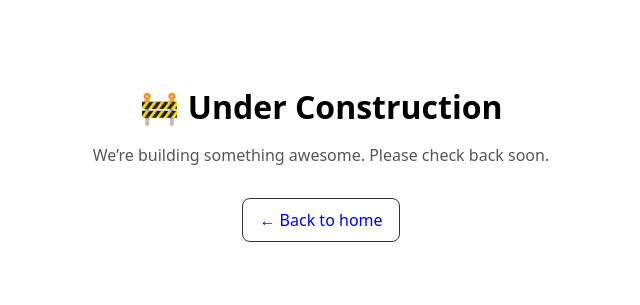
After one commit to leiyese/agile-methods-rainbow6, a Flask app: page /under-construction in a window 1280 px wide. The commit adds this page. Shown: the top 305 px of the page, without its empty margins (319-959 px from the left). Run offline with Flask 3, Linux system fonts and the light colour scheme.

Commit message:
feat: add under-construction page and button link

```diff
--- a/app.py
+++ b/app.py
@@ -11,6 +11,10 @@ with open("copy.json") as f:
 def index():
     return render_template("index.html", copy=copy)
 
+@app.route("/under-construction")
+def under_construction():
+    return render_template("under_construction.html")
+
 if __name__ == "__main__":
     port = int(os.environ.get("PORT", 5000))
     app.run(host="0.0.0.0", port=port)
--- a/templates/index.html
+++ b/templates/index.html
@@ -13,6 +13,9 @@
     <li>{{item}}</li>
     {% endfor %}
     <p>{{copy.pitch}}</p>
-    <button>{{copy.cta}}</button>
+    <a href="{{ url_for('under_construction') }}">
+      <button>{{copy.cta}}</button>
+    </a>
+
   </body>
 </html>
--- /dev/null
+++ b/templates/under_construction.html
@@ -0,0 +1,19 @@
+<!doctype html>
+<html lang="en">
+<head>
+  <meta charset="utf-8">
+  <title>Under Construction</title>
+  <meta name="viewport" content="width=device-width, initial-scale=1">
+  <style>
+    body { font-family: system-ui, sans-serif; margin: 0; padding: 4rem 1rem; text-align: center; }
+    h1 { font-size: 2rem; margin-bottom: .5rem; }
+    p { color: #555; margin-bottom: 2rem; }
+    a.button { display: inline-block; padding: .6rem 1rem; border: 1px solid #333; border-radius: .5rem; text-decoration: none; }
+  </style>
+</head>
+<body>
+  <h1>🚧 Under Construction</h1>
+  <p>We’re building something awesome. Please check back soon.</p>
+  <a class="button" href="{{ url_for('index') }}">← Back to home</a>
+</body>
+</html>
```
